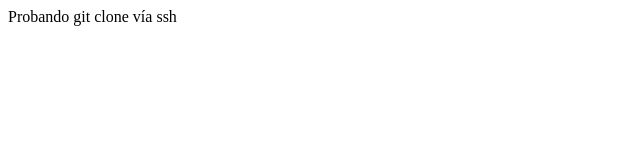
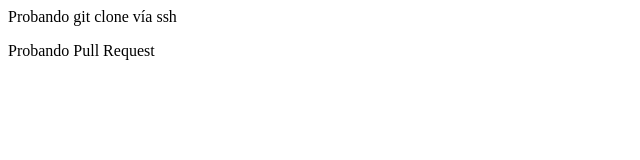
Before and after one commit to davidgareg/uax-devops-02, a plain HTML site: page index.html in a window 1280 px wide. Shown: the whole page, without its empty margins (0-640 px from the left). Drawn offline with Linux system fonts and the light colour scheme.

Commit message:
Chamge in index.html

```diff
--- a/index.html
+++ b/index.html
@@ -4,5 +4,6 @@
     </head>
     <body>
         <p>Probando git clone vía ssh</p>
+	<p>Probando Pull Request</p>
     </body>
 </html>
```
